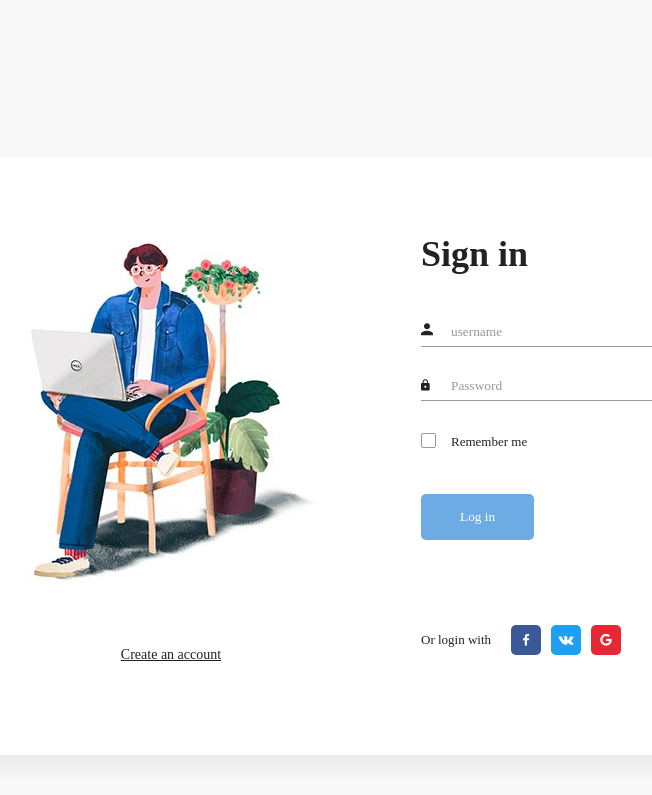
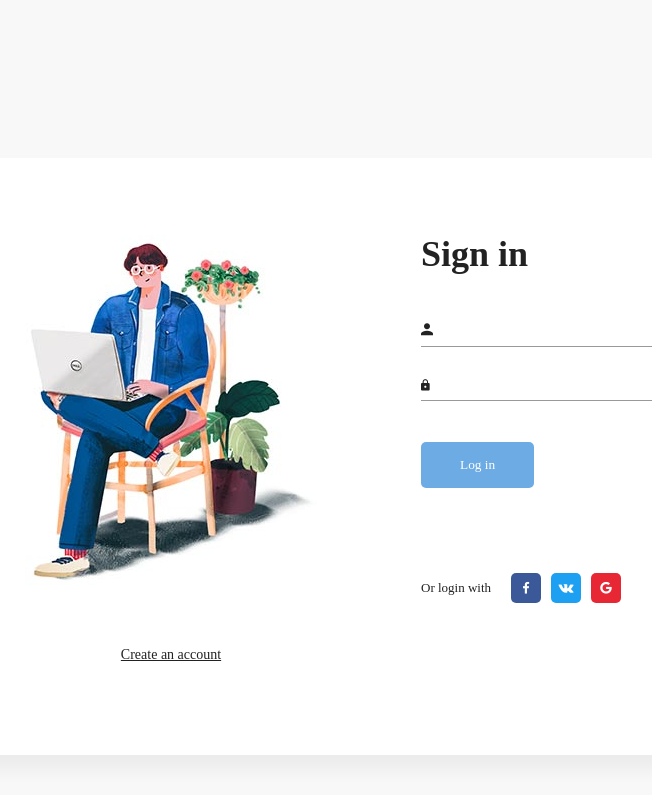
Before and after one commit to TheSleepyNomad/TutorWebsite, a Django app: page /users/login/ in a window 1280 px wide. Shown: the top 795 px of the page, without its empty margins (279-931 px from the left). Run offline with Django 4.2, Linux system fonts and the light colour scheme; some libraries are stand-ins or nearby versions; some web fonts are replaced.

Commit message:
feat: add LoginForm and off js fetch

```diff
--- /dev/null
+++ b/users/forms.py
@@ -0,0 +1,5 @@
+from django import forms
+
+class LoginForm(forms.Form):
+    username = forms.CharField()
+    password = forms.CharField(widget=forms.PasswordInput)
--- a/users/templates/users/base.html
+++ b/users/templates/users/base.html
@@ -14,5 +14,5 @@
 {% block content %}
 {% endblock content %}
 </body>
-<script src="{% static 'js/login.js' %}"></script>
+<!-- <script src="{% static 'js/login.js' %}"></script> -->
 </html>
--- a/users/templates/users/sign_in.html
+++ b/users/templates/users/sign_in.html
@@ -17,18 +17,23 @@
                         <h2 class="form-title">Sign in</h2>
                         <form method="POST" class="register-form" id="login-form">
                             {% csrf_token %}
+                            {{ form.non_field_errors }}
                             <div class="form-group">
-                                <label for="username"><i class="zmdi zmdi-account material-icons-name"></i></label>
-                                <input type="text" name="username" id="username" placeholder="username"/>
+                                {{ form.username.errors }}
+                                <label for="{{ form.username.id_for_label }}"><i class="zmdi zmdi-account material-icons-name"></i></label>
+                                <!-- <input type="text" name="username" id="username" placeholder="username"/> -->
+                                {{ form.username }}
                             </div>
                             <div class="form-group">
-                                <label for="password"><i class="zmdi zmdi-lock"></i></label>
-                                <input type="password" name="password" id="password" placeholder="Password"/>
+                                {{ form.password.errors }}
+                                <label for="{{ form.password.id_for_label }}"><i class="zmdi zmdi-lock"></i></label>
+                                <!-- <input type="password" name="password" id="password" placeholder="Password"/> -->
+                                {{ form.password }}
                             </div>
-                            <div class="form-group">
+                            <!-- <div class="form-group">
                                 <input type="checkbox" name="remember-me" id="remember-me" class="agree-term" />
                                 <label for="remember-me" class="label-agree-term"><span><span></span></span>Remember me</label>
-                            </div>
+                            </div> -->
                             <div class="form-group form-button">
                                 <input type="submit" name="signin" id="signin" class="form-submit" value="Log in"/>
                             </div>
--- a/users/views.py
+++ b/users/views.py
@@ -2,6 +2,7 @@ from django.http import HttpResponse, HttpResponseRedirect
 from django.shortcuts import render
 from django.contrib.auth import authenticate, login
 from django.urls import reverse, reverse_lazy
+from .forms import LoginForm
 
 # Create your views here.
 def registration_view(request):
@@ -9,14 +10,19 @@ def registration_view(request):
 
 def login_view(request):
     if request.method == 'POST':
-        user = authenticate(username=request.POST['username'], password=request.POST['password'])
-        print(user)
-        if user is not None:
-            if user.is_active:
-                login(request, user)
-                return HttpResponseRedirect(reverse('blog:blog_list'))
+        form = LoginForm(request.POST)
+        if form.is_valid():
+            form_data = form.cleaned_data
+            user = authenticate(username=form_data['username'], password=form_data['password'])
+            print(user)
+            if user is not None:
+                if user.is_active:
+                    login(request, user)
+                    return HttpResponseRedirect(reverse('blog:blog_list'))
+                else:
+                    return HttpResponse('Disabled account')
             else:
-                return HttpResponse('Disabled account')
-        else:
-            return HttpResponse('Invalid login')
-    return render(request, 'users/sign_in.html')
+                return HttpResponse('Invalid login')
+    else:
+        form = LoginForm()
+    return render(request, 'users/sign_in.html', {'form': form})
```
Also changed, not shown: db.sqlite3, 1 other file.
